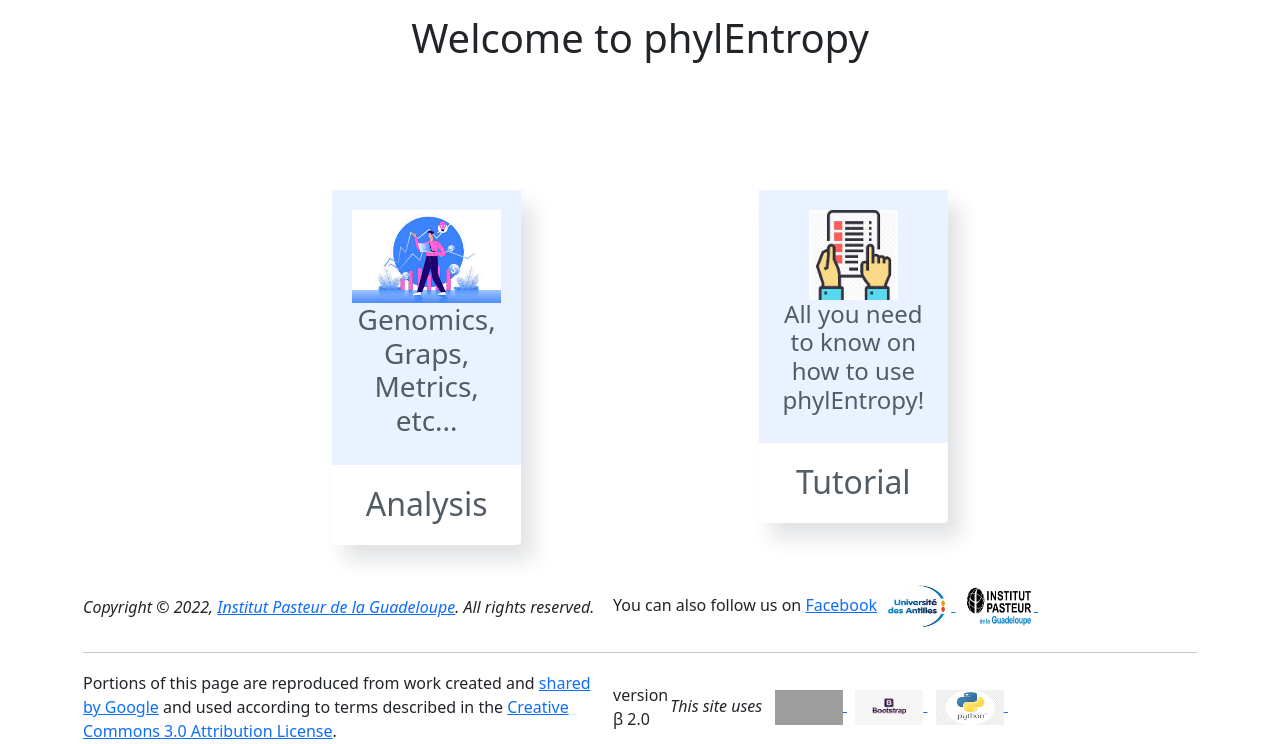
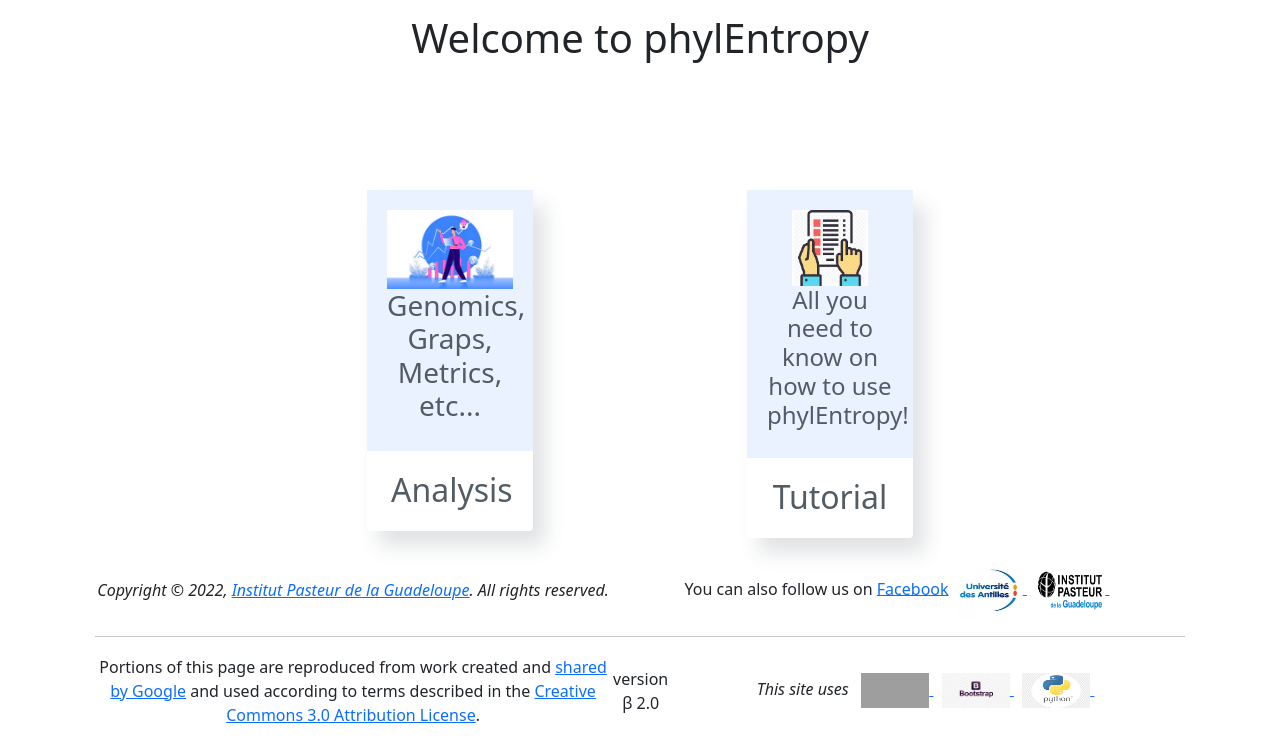
Before and after one commit to dcazenav/PhylEntropy, a Django app: page / in a window 1280 px wide. Shown: the part 56-800 px from the top of the page. Run offline with Django 3.2, Linux system fonts and the light colour scheme; some libraries are stand-ins or nearby versions; grey boxes are pictures that could not be loaded.

Commit message:
le footer ne déborde plus

```diff
--- a/phylogene_app/templates/phylEntropy/footer.html
+++ b/phylogene_app/templates/phylEntropy/footer.html
@@ -1,6 +1,7 @@
-<footer class="container fixed-bottom" >
-{#<footer style="position: relative;  margin-bottom: -150px;  height: 150px;  clear:both;  padding-top:20px;">#}
-    <table class="footer" width="100%" style="margin-top: 1em;">
+<footer class="text-center ">
+  <div class="footer-below">
+    <div class="container">
+          <table class="footer" width="100%" style="margin-bottom: 1em;">
 
             <tr>
               <td width="37%">
@@ -49,4 +50,6 @@
             </tr>
 
         </table>
+    </div>
+  </div>
 </footer>
--- a/phylogene_app/templates/phylEntropy/intro.html
+++ b/phylogene_app/templates/phylEntropy/intro.html
@@ -120,8 +120,6 @@
                         </table>
                     </div>
                 </div>
-                {% include 'phylEntropy/footer.html' %}
-            </div>
                 <div class="row justify-content-center">
                     <div class="col-md-2 col-sm-3 ">
                         <div class="wrimagecard wrimagecard-topimage" style="text-align:center;">
@@ -155,7 +153,9 @@
                         </div>
                     </div>
             </div>
-
+                {% include 'phylEntropy/footer.html' %}
+        </div>
+        </div>
 
 
         <!--FIN PIED DE PAGE -->
```
Lines whose indentation alone changed are shown as unchanged.
